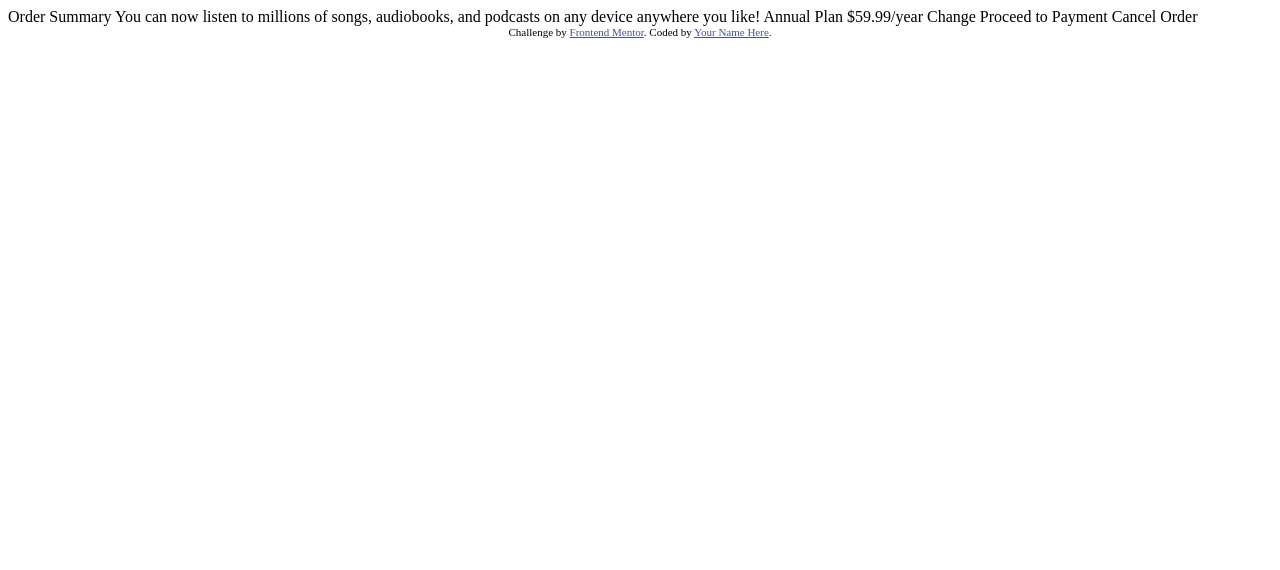
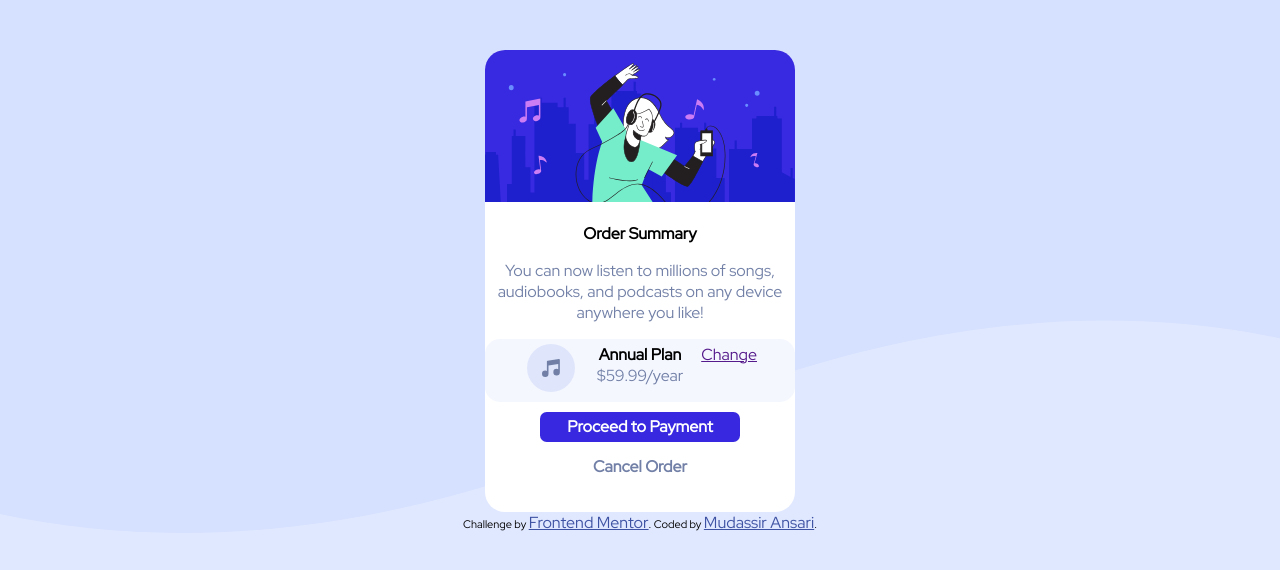
Before and after one commit to TheJoker555/order-summary-component, a plain HTML site: page index.html in a window 1280 px wide. Drawn offline with Linux system fonts and the light colour scheme.

Commit message:
index file edited and images folder added.

```diff
--- a/index.html
+++ b/index.html
@@ -1,8 +1,10 @@
 <!DOCTYPE html>
 <html lang="en">
+
 <head>
   <meta charset="UTF-8">
-  <meta name="viewport" content="width=device-width, initial-scale=1.0"> <!-- displays site properly based on user's device -->
+  <meta name="viewport" content="width=device-width, initial-scale=1.0">
+  <!-- displays site properly based on user's device -->
 
   <link rel="icon" type="image/png" sizes="32x32" href="./images/favicon-32x32.png">
 
@@ -10,28 +12,138 @@
 
   <!-- Feel free to remove these styles or customise in your own stylesheet 👍 -->
   <style>
-    .attribution { font-size: 11px; text-align: center; }
-    .attribution a { color: hsl(228, 45%, 44%); }
+    @import url('https://fonts.googleapis.com/css2?family=Red+Hat+Display&display=swap');
+    * {
+      font-family: 'Red Hat Display', sans-serif;
+      font-size: 16px;
+    }
+
+    html, body {
+        padding: 0;
+        margin: 0;
+    }
+    body {
+      background-color: hsl(225, 100%, 94%);
+      background-image: url("images/pattern-background-desktop.svg");
+      height: 100%;
+      background-position: center;
+      background-repeat: no-repeat;
+      background-size: cover;
+      text-align: center;
+    }
+    .content-section {
+      display: flex;
+      justify-content: center;
+      align-items: center;
+      margin-top: 50px;
+    }
+    .container {
+      max-width: 310px;
+      background-color: white;
+      border-radius: 20px ;
+      border: none;
+    }
+    .illustration {
+      border-radius: 20px 20px 0 0;
+    }
+    .heading {
+      font-weight: 900;
+      color: black;
+    }
+    p {
+      font-weight: 500;
+      color: hsl(224, 23%, 55%);
+    }
+    .plan {
+      width: 270px;
+      display: flex;
+      justify-content: center;
+      background-color: hsl(225, 100%, 98%);
+      margin-bottom: 10px;
+      padding: 5px 20px 5px 20px;
+      border: none;
+      border-radius: 15px;
+    }
+    .icon {
+      width: 33%;
+    }
+    .mid {
+      width: 33%;
+      font-size: 0.7em;
+    }
+    .change {
+      width: 33%;
+      text-align: center;
+      vertical-align: middle;
+    }
+    .prize {
+      color: hsl(224, 23%, 55%);
+    }
+    .btn {
+      width: 200px;
+      height: 30px;
+      font-size: 16px;
+      text-align: center;
+      vertical-align: middle;
+      cursor: pointer;
+    }
+    .proceed-button {
+      background-color: hsl(245, 75%, 52%);
+      color: white;
+      border: none;
+      border-radius: 0.5em;
+      font-weight: 500;
+      display: block;
+      margin: auto;
+      font-size: smaller;
+    }
+    .cancel-button {
+      background-color: white;
+      color: hsl(224, 23%, 55%);
+      border: none;
+      margin-top: 10px;
+      margin-bottom: 30px;
+    }
+    .attribution {
+      font-size: 11px;
+      text-align: center;
+    }
+
+    .attribution a {
+      color: hsl(228, 45%, 44%);
+    }
   </style>
 </head>
+
 <body>
+  <section class="content-section">
+    <div class="container">
+      <img class="illustration" src="images/illustration-hero.svg" width="310">
+      <p class="heading"><strong>Order Summary</strong></p>
 
-  Order Summary
+      <p>You can now listen to millions of songs, audiobooks, and podcasts on any
+        device anywhere you like!</p>
+      <div class="plan">
+        <span class="icon"><img src="images/icon-music.svg"></span>
+        <span class="mid">
+          <div><strong>Annual Plan</strong></div>
+          <div class="prize">$59.99/year</div>
+        </span>
 
-  You can now listen to millions of songs, audiobooks, and podcasts on any
-  device anywhere you like!
-
-  Annual Plan
-  $59.99/year
-
-  Change
-
-  Proceed to Payment
-  Cancel Order
-
+        <span class="change"><a href="" target="_blank">Change</a></span>
+      </div>
+      <div>
+        <button class="btn proceed-button" type="button"><strong>Proceed to Payment</strong></button>
+      </div>
+      <div>
+        <button class="btn cancel-button" type="button"><strong>Cancel Order</strong></button>
+      </div>
+    </div>
+  </section>
   <div class="attribution">
     Challenge by <a href="https://www.frontendmentor.io?ref=challenge" target="_blank">Frontend Mentor</a>.
-    Coded by <a href="#">Your Name Here</a>.
+    Coded by <a href="#">Mudassir Ansari</a>.
   </div>
 </body>
+
 </html>
```
Also changed, not shown: images/icon-music.svg (added), images/illustration-hero.svg (added), images/pattern-background-desktop.svg (added), images/pattern-background-mobile.svg (added).
